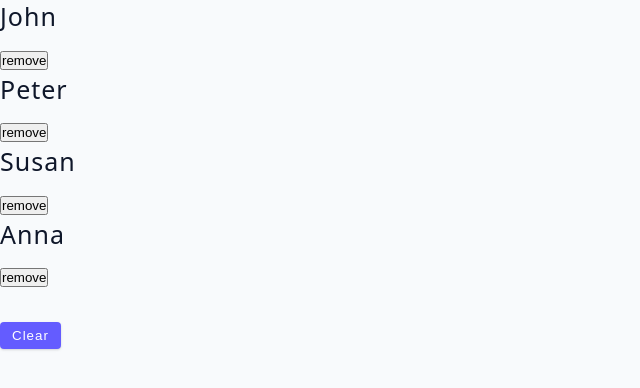
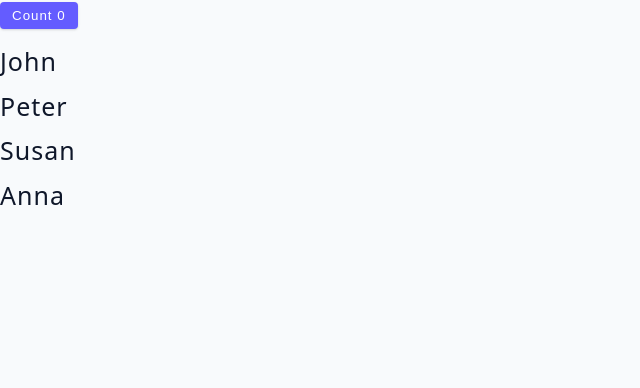
Before and after one commit to amansharma264/My-React-App, a React (Vite) app: page / in a window 1280 px wide. Shown: the top 388 px of the page, without its empty margins (0-640 px from the left). Built offline with nearby package versions, Linux system fonts and the light colour scheme.

Commit message:
replace ReducerBasics with LowerState component and add Counter for state management

```diff
--- a/src/App.jsx
+++ b/src/App.jsx
@@ -1,10 +1,10 @@
-import ReducerBasics from './tutorial/10-useReducer/starter/01-useReducer'
+import LowerState from './tutorial/11-performance/starter/01-lower-state'
 
 import React from 'react'
 
 const App = () => {
   return <>
-  <ReducerBasics />
+  <LowerState />
   </>
 }
 
--- /dev/null
+++ b/src/tutorial/11-performance/starter/01-lower-state/Counter.jsx
@@ -0,0 +1,17 @@
+import React from 'react'
+import { useState } from 'react'
+
+const Counter = () => {
+    const [count, setCount] = useState(0);
+  return (
+    <button
+        className='btn'
+        onClick={() => setCount(count + 1)}
+        style={{ marginBottom: '1rem' }}
+      >
+        count {count}
+      </button>
+  )
+}
+
+export default Counter
--- a/src/tutorial/11-performance/starter/01-lower-state/index.jsx
+++ b/src/tutorial/11-performance/starter/01-lower-state/index.jsx
@@ -1,19 +1,14 @@
 import { useState } from 'react';
 import { data } from '../../../../data';
 import List from './List';
+import Counter from './Counter';
 const LowerState = () => {
   const [people, setPeople] = useState(data);
-  const [count, setCount] = useState(0);
+
 
   return (
     <section>
-      <button
-        className='btn'
-        onClick={() => setCount(count + 1)}
-        style={{ marginBottom: '1rem' }}
-      >
-        count {count}
-      </button>
+      <Counter />
       <List people={people} />
     </section>
   );
```
